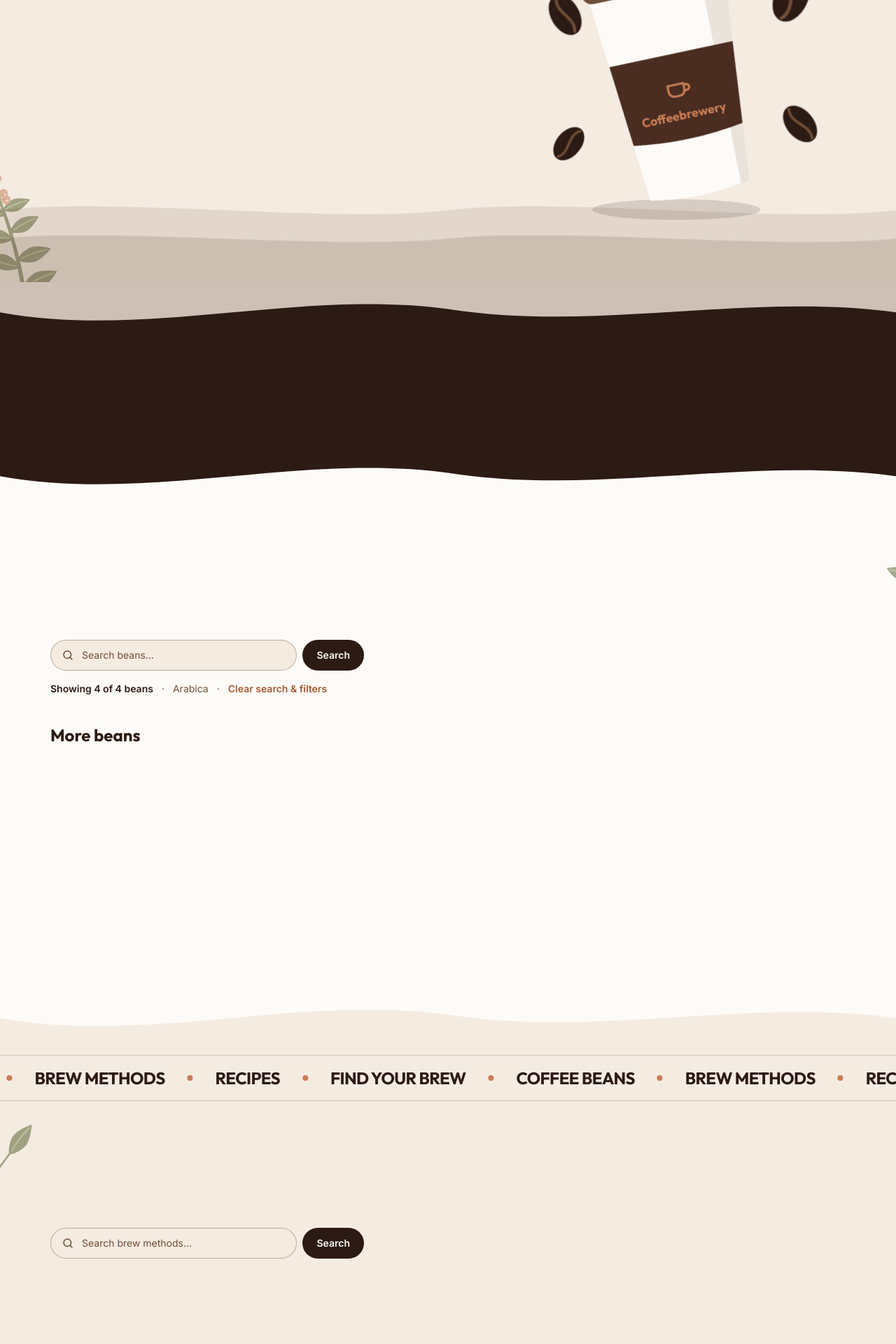
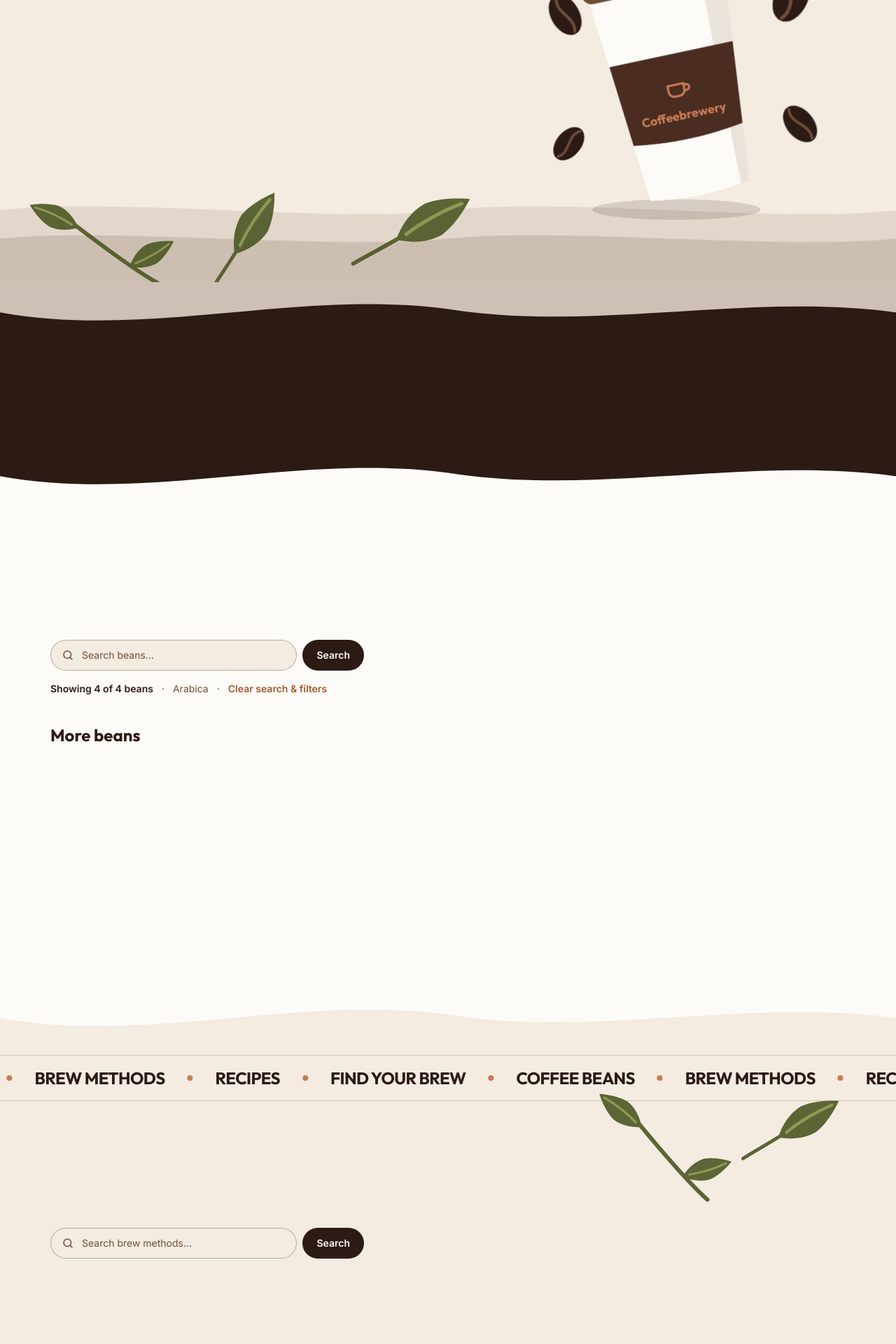
Before and after one commit to Zydds/coffeebrewery, a Laravel app: page /?category=arabica in a window 1280 px wide. Shown: the part 313-2233 px from the top of the page at 70% size. Run offline with Laravel 12, Linux system fonts and the light colour scheme; data comes from the database, SQL or seed files in the repository; style sheets or scripts are compiled from the project's sources.

Commit message:
feat(home): anchor sprig clusters to the content column

```diff
--- a/resources/css/app.css
+++ b/resources/css/app.css
@@ -222,6 +222,149 @@ html.js-motion .sprig.is-settled {
     html.js-motion .sprig {
         rotate: 0deg;
         transition: none;
+    }
+}
+
+/* ── Sprig groups ───────────────────────────────────────── */
+/* One cluster per placement, anchored to the 1200px content column with a
+   negative offset, never to the viewport edge, so the relation to the copy
+   holds at 1280, 1440 and 1920. Each piece keeps 10 units of transparent
+   padding inside its viewBox; the negative `bottom` below drops that
+   padding under the section edge so the ink, not the box, sits on it.
+   Crop is judged on the ink, never on the box. */
+.sprig-group {
+    position: absolute;
+    z-index: -1;
+    display: none;
+    pointer-events: none;
+}
+
+@media (min-width: 768px) {
+    .sprig-group {
+        display: block;
+    }
+}
+
+.sprig-group .sprig {
+    display: block;
+    z-index: auto;
+    opacity: 0.92;
+}
+
+.sprig-group .sprig-tone-dark {
+    opacity: 0.96;
+}
+
+/* Hero: a flat run along the waterline, left of the cup. z-index 0 lifts it
+   over the wave layers; the copy wrapper is positioned and later in the
+   DOM, so it still paints the text above the leaves. */
+.sprig-group--hero {
+    left: calc(max(0px, 50% - 600px) - 32px);
+    bottom: 0;
+    z-index: 0;
+    width: 0;
+    height: 0;
+}
+
+.sprig-group--hero .sprig-piece--a {
+    left: 10px;
+    bottom: calc(clamp(190px, 20vw, 280px) * -0.075);
+    width: clamp(190px, 20vw, 280px);
+    height: auto;
+    aspect-ratio: 147 / 95;
+}
+
+.sprig-group--hero .sprig-piece--b {
+    left: clamp(208px, 20.3vw, 292px);
+    bottom: calc(clamp(150px, 14.5vw, 208px) * -0.134);
+    height: clamp(150px, 14.5vw, 208px);
+    width: auto;
+    aspect-ratio: 77 / 82;
+}
+
+/* Third piece only where the band right of the buttons is wide enough
+   (the cup column starts 659px right of the content edge at every width). */
+.sprig-group--hero .sprig-piece--c {
+    display: none;
+}
+
+@media (min-width: 1280px) {
+    .sprig-group--hero .sprig-piece--c {
+        display: block;
+        left: 492px;
+        bottom: calc(clamp(200px, 16.7vw, 240px) * -0.134);
+        height: clamp(200px, 16.7vw, 240px);
+        width: auto;
+        aspect-ratio: 77 / 82;
+    }
+}
+
+/* Below lg the cup sits under the copy, so the run folds into the left
+   gutter: the pair at the waterline, the leaf above it. */
+@media (max-width: 1023px) {
+    .sprig-group--hero .sprig-piece--b {
+        left: 24px;
+        bottom: 132px;
+    }
+}
+
+/* Brew Methods: hangs 52px over the marquee boundary at the top-right,
+   clear of the title text and the search bar. */
+.sprig-group--methods {
+    right: calc(max(0px, 50% - 600px) + 16px);
+    top: -52px;
+    width: 0;
+    height: 0;
+}
+
+.sprig-group--methods .sprig-piece--a {
+    right: 150px;
+    top: 30px;
+    width: clamp(200px, 20vw, 290px);
+    height: auto;
+    aspect-ratio: 147 / 95;
+}
+
+.sprig-group--methods .sprig-piece--b {
+    right: 0;
+    top: 0;
+    height: clamp(160px, 14vw, 200px);
+    width: auto;
+    aspect-ratio: 77 / 82;
+}
+
+/* Surprise: a two-leaf tuft rooted at the bottom-left corner of the roast
+   band, growing up past the headline and checkboxes. The gutter left of the
+   copy is 152px at 1440, so the pieces stay near-upright: a rotated tall
+   leaf would carry its ink into the text column. */
+.sprig-group--surprise {
+    left: calc(max(0px, 50% - 600px) - 162px);
+    bottom: 20px;
+    width: 208px;
+    height: 0;
+}
+
+.sprig-group--surprise .sprig-piece--a {
+    right: 0;
+    bottom: calc(clamp(190px, 15.3vw, 220px) * -0.134);
+    height: clamp(190px, 15.3vw, 220px);
+    width: auto;
+    aspect-ratio: 77 / 82;
+}
+
+.sprig-group--surprise .sprig-piece--b {
+    right: 8px;
+    bottom: calc(100px + clamp(150px, 12.5vw, 180px) * -0.134);
+    height: clamp(150px, 12.5vw, 180px);
+    width: auto;
+    aspect-ratio: 77 / 82;
+}
+
+/* The dark band's left gutter is narrower than one leaf below 1440; the
+   group is hidden there rather than cropped or dropped onto the copy. */
+@media (max-width: 1439px) {
+    .sprig-group--surprise {
+        display: none;
     }
 }
 
--- /dev/null
+++ b/resources/views/components/sprig-group.blade.php
@@ -0,0 +1,38 @@
+{{-- A decorative sprig cluster: two or three pieces from one preset, placed
+     as a single anchored unit instead of loose sprigs. The preset owns the
+     rotation, flip, tone and size slot; app.css owns the anchor and the
+     clamp() sizes. Illustration only: aria-hidden, no pointer events, hidden
+     below 768px, and the host section must be `relative isolate`. --}}
+@props(['variant' => 'hero'])
+
+@php
+    // Slots map to `.sprig-piece--a|b|c` in app.css. Rotations stay inside
+    // -35deg..35deg and every group mixes at least two of them.
+    $presets = [
+        'hero' => [
+            ['slot' => 'a', 'type' => 'pair', 'rotate' => 3, 'flip' => true],
+            ['slot' => 'b', 'type' => 'leaf', 'rotate' => -12],
+            ['slot' => 'c', 'type' => 'leaf', 'rotate' => 16],
+        ],
+        'methods' => [
+            ['slot' => 'a', 'type' => 'pair', 'rotate' => -10, 'flip' => true],
+            ['slot' => 'b', 'type' => 'leaf', 'rotate' => 14],
+        ],
+        'surprise' => [
+            ['slot' => 'a', 'type' => 'leaf', 'rotate' => -6, 'flip' => true, 'tone' => 'dark'],
+            ['slot' => 'b', 'type' => 'leaf', 'rotate' => 8, 'tone' => 'dark'],
+        ],
+    ];
+
+    $pieces = $presets[$variant] ?? $presets['hero'];
+@endphp
+
+<div {{ $attributes->class(['sprig-group', 'sprig-group--' . $variant]) }}>
+    @foreach ($pieces as $piece)
+        <x-sprig :type="$piece['type']"
+                 :rotate="$piece['rotate']"
+                 :flip="$piece['flip'] ?? false"
+                 :tone="$piece['tone'] ?? 'light'"
+                 :size="'sprig-piece sprig-piece--' . $piece['slot']" />
+    @endforeach
+</div>
--- a/resources/views/components/surprise-section.blade.php
+++ b/resources/views/components/surprise-section.blade.php
@@ -7,7 +7,7 @@
 <section id="surprise" class="relative isolate bg-coffee-roast py-[88px] text-coffee-cream"
          x-data="surpriseSection({{ $cheapOnly ? '{ cheap: true }' : '{}' }})">
     @if ($sprig)
-        <x-sprig type="branch" tone="dark" :rotate="-4" size="h-64 w-48" class="-left-29 bottom-0 xl:-left-20" />
+        <x-sprig-group variant="surprise" />
     @endif
     <div data-reveal-stagger class="max-w-[1200px] mx-auto px-5 sm:px-8 grid gap-10 lg:grid-cols-[.85fr_1.15fr] items-center">
         <div>
--- a/resources/views/public/home.blade.php
+++ b/resources/views/public/home.blade.php
@@ -12,11 +12,12 @@
     </div>
 
     {{-- Hero --}}
-    <section class="relative isolate overflow-hidden bg-coffee-cream">
+    <section class="relative isolate bg-coffee-cream">
         {{-- The wave layers belong to the section, not to the cup drawing:
-             they span the full width and are clipped by the section edge.
-             The SVG is twice as wide as the section so the scroll shift can
-             never expose a side edge. --}}
+             they span the full width and are clipped by the page wrapper's
+             overflow-x: clip, never by the section, so the sprig group can
+             sit on the waterline. The SVG is twice as wide as the section so
+             the scroll shift can never expose a side edge. --}}
         <div class="pointer-events-none absolute inset-x-0 -bottom-0.5 h-44 sm:h-56 lg:h-64" aria-hidden="true">
             <svg class="h-full w-[200%] -translate-x-1/4" viewBox="0 0 1440 240" preserveAspectRatio="none">
                 <g class="wave-drift wave-back">
@@ -28,7 +29,7 @@
             </svg>
         </div>
 
-        <x-sprig type="branch" :rotate="-6" size="h-56 w-44" class="-bottom-10 -left-26 xl:-left-16 2xl:-left-10" />
+        <x-sprig-group variant="hero" />
 
         <div class="relative max-w-[1200px] mx-auto px-5 sm:px-8 py-16 lg:py-[72px] grid gap-10 lg:grid-cols-[1.1fr_.9fr] items-center">
             <div data-reveal-stagger>
@@ -125,7 +126,6 @@
 
     {{-- Bean catalog --}}
     <section id="bean-catalog" class="relative isolate max-w-[1200px] mx-auto px-5 sm:px-8 section-top">
-        <x-sprig type="pair" :rotate="6" flip size="h-24 w-40" class="top-14 right-[calc(50%-50vw)] translate-x-4/5 min-[1440px]:translate-x-[12.5%]" />
         <div data-reveal-stagger class="flex flex-wrap items-end justify-between gap-6">
             <h2 class="font-display font-bold text-section">{{ __('Bean Catalog') }}</h2>
             <div class="relative flex flex-wrap gap-2" role="navigation" aria-label="{{ __('Filter beans by type') }}" data-filter-pills>
@@ -275,7 +275,7 @@
         <x-marquee />
 
         <section id="brew-methods" class="relative isolate max-w-[1200px] mx-auto px-5 sm:px-8 section-top pb-22">
-            <x-sprig type="leaf" :rotate="-8" size="h-24 w-24" class="top-4 left-[calc(50%-50vw)] -translate-x-1/2 xl:-translate-x-1/4" />
+            <x-sprig-group variant="methods" />
             <h2 data-reveal class="font-display font-bold text-section">{{ __('Brew Methods') }}</h2>
 
             <x-search-bar :action="route('home')" name="method_q" :placeholder="__('Search brew methods…')" :value="request('method_q')" />
```
Also changed, not shown: DESIGN_SYSTEM.md (+6 -1 lines).
